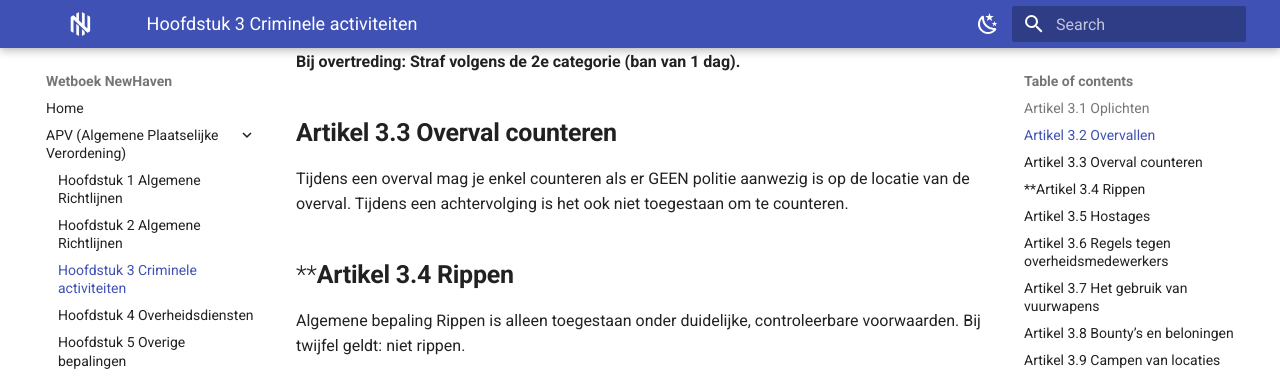
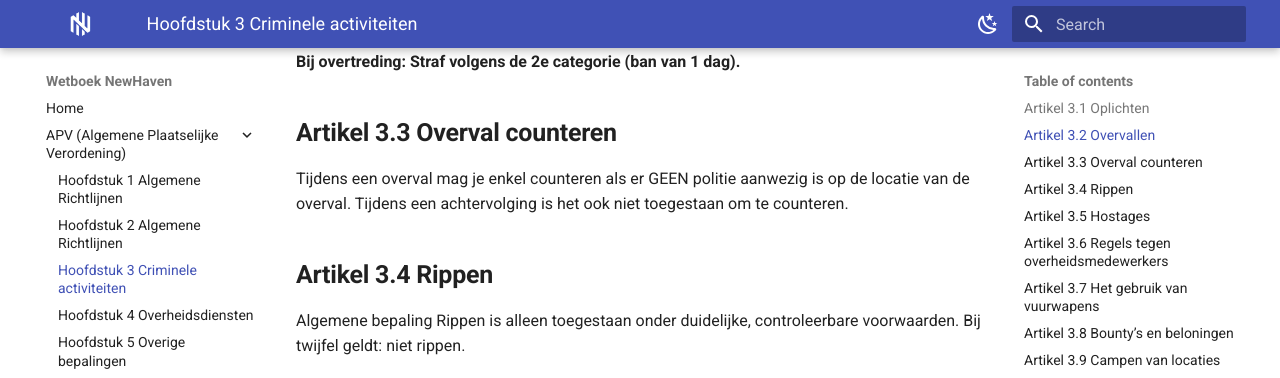
Before and after one commit to NH-Jayden/WetboekNH, an MkDocs documentation site: the page built from docs/apv3.md, in a window 1280 px wide and 900 px high, scrolled down 1957 px. Shown: the top 378 px of the window. Built offline with MkDocs 1.6.1 and Material for MkDocs 9.7.7, drawn with Linux system fonts in a browser that asks for light colours.

Commit message:
Update apv3.md

```diff
--- a/docs/apv3.md
+++ b/docs/apv3.md
@@ -59,7 +59,7 @@ Alleen als een burger de volgende kledingstukken draagt, mag de desbetreffende p
 Tijdens een overval mag je enkel counteren als er GEEN politie aanwezig is op de locatie van de overval. Tijdens een achtervolging is het ook niet toegestaan om te counteren.
 
 
-##  ****Artikel 3.4 Rippen**
+##  **Artikel 3.4 Rippen**
 Algemene bepaling
 Rippen is alleen toegestaan onder duidelijke, controleerbare voorwaarden. Bij twijfel geldt: niet rippen.
 
```
